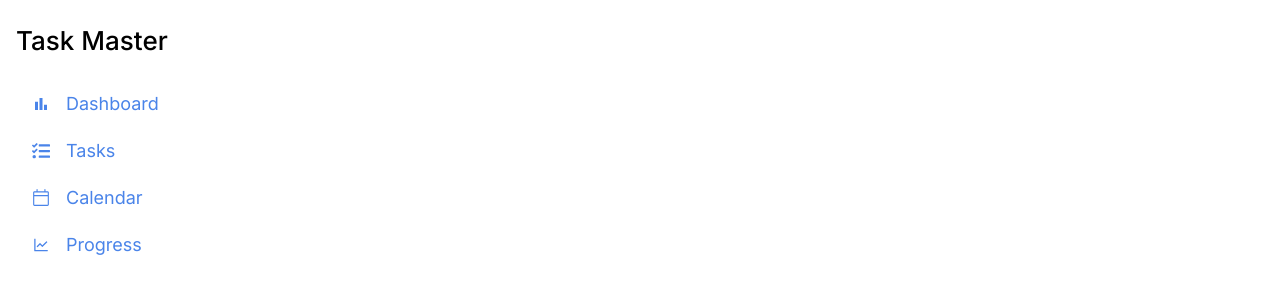
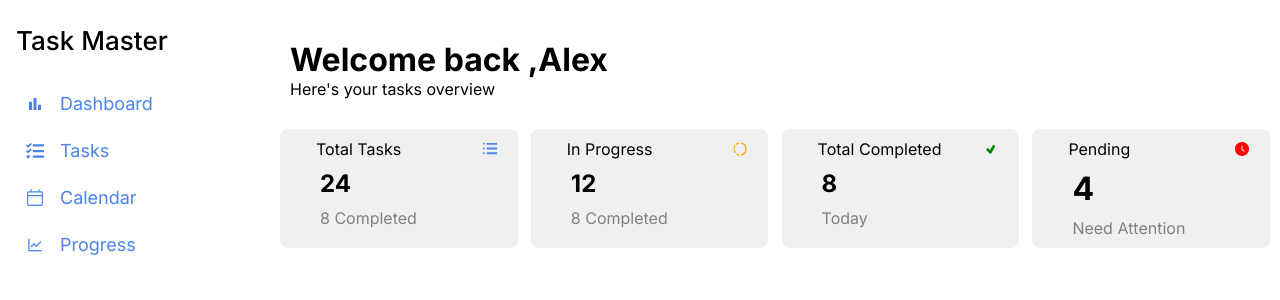
Before and after one commit to Chaos3108/TaskMaster, a React (Create React App) app: page / in a window 1280 px wide. Shown: the top 300 px of the page. Built offline with nearby package versions, Linux system fonts and the light colour scheme.

Commit message:
Added Header and cards in the dashboard

```diff
--- a/src/App.js
+++ b/src/App.js
@@ -5,14 +5,18 @@ import { Route, BrowserRouter as Router, Routes } from "react-router-dom";
 import Dashboard from "./pages/Dashboard";
 function App() {
   return (
-    <>
-    <Router>
-      <Navbar/>
-      <Routes>
-        <Route path="/" element={<Dashboard/>} />
-      </Routes>
-    </Router>
-    </>
+    <div style={{ display: "flex", width: "100vw", height: "100vh" }}>
+      <div style={{ width: "250px", minWidth: "250px", background: "#282c34" }}>
+        <Navbar />
+      </div>
+
+      <div style={{ flex: 1, padding: "20px" }}>
+        <Routes>
+          <Route path="/" element={<Dashboard />} />
+          <Route path="/dashboard" element={<Dashboard />} />
+        </Routes>
+      </div>
+    </div>
   );
 }
 
--- a/src/components/Navbar/Navbar.css
+++ b/src/components/Navbar/Navbar.css
@@ -5,7 +5,7 @@
   justify-content: start;
   align-items: center;
 }
-.nav-bar-heading{
+.nav-bar-heading {
   height: 80px;
   align-items: center;
   display: flex;
@@ -27,7 +27,7 @@
   position: fixed;
 }
 
-.nav-text{
+.nav-text {
   display: flex;
   justify-content: start;
   align-items: center;
@@ -41,16 +41,22 @@
   height: 100%;
   display: flex;
   align-items: center;
-    padding: 5px 16px;
+  padding: 5px 10px;
+}
+.nav-text a.active {
+  background: #eff6ff;
+  color: white;
+  border-radius: 4px;
 }
 
-.nav-text a:hover{
+.nav-text a:hover {
   background: #eff6ff;
 }
-.nav-menu-items{
+
+.nav-menu-items {
   width: 100%;
 }
-.navbar-toggle{
+.navbar-toggle {
   background-color: white;
   width: 100%;
   height: 80%;
@@ -58,6 +64,6 @@
   justify-content: start;
   align-items: center;
 }
-span{
+span {
   margin-left: 16px;
 }
--- a/src/index.js
+++ b/src/index.js
@@ -1,13 +1,15 @@
-import React from 'react';
-import ReactDOM from 'react-dom/client';
-import './index.css';
-import App from './App';
-import reportWebVitals from './reportWebVitals';
-
-const root = ReactDOM.createRoot(document.getElementById('root'));
+import React from "react";
+import ReactDOM from "react-dom/client";
+import "./index.css";
+import App from "./App";
+import reportWebVitals from "./reportWebVitals";
+import { BrowserRouter } from "react-router-dom";
+const root = ReactDOM.createRoot(document.getElementById("root"));
 root.render(
   <React.StrictMode>
-    <App />
+    <BrowserRouter>
+      <App />
+    </BrowserRouter>
   </React.StrictMode>
 );
 
--- /dev/null
+++ b/src/pages/Dashboard.css
@@ -0,0 +1,40 @@
+.dashboard-header {
+  display: flex;
+  flex-direction: column;
+  /* justify-content: space-between; */
+  /* align-items: center; */
+  padding: 20px;
+}
+.dashboard-cards {
+  display: flex;
+  flex-direction: row;
+  width: 100%;
+  justify-content: space-between;
+  /* align-items: center; */
+  margin: 10px;
+  /* height: 10vh; */
+  /* background: #000; */
+}
+.dashboard-card {
+  display: flex;
+  flex-direction: column;
+  width: 24%;
+  background-color: #f0f0f0;
+  border-radius: 8px;
+  padding: 10px 20px;
+}
+.card-header {
+  display: flex;
+  flex-direction: row;
+  justify-content: space-between;
+  align-items: center;
+}
+.task-text {
+  text-align: left;
+  padding: 10px 20px;
+}
+.sub-text {
+  /* text-align: left; */
+  padding-left: 20px;
+  color: gray;
+}
--- a/src/pages/Dashboard.js
+++ b/src/pages/Dashboard.js
@@ -1,9 +1,54 @@
-import React from 'react'
-
+import React from "react";
+import "./Dashboard.css";
+import { TfiMenuAlt } from "react-icons/tfi";
+import { TbProgress } from "react-icons/tb";
+import { TiTick } from "react-icons/ti";
+import { AiFillClockCircle } from "react-icons/ai";
 const Dashboard = () => {
   return (
-    <div>Dashboard</div>
-  )
-}
+    <div>
+      <div className="dashboard-header">
+        <>
+          <h1>Welcome back ,Alex</h1>
+          <p>Here's your tasks overview</p>
+        </>
+      </div>
+      <div className="dashboard-cards">
+        <div className="dashboard-card">
+          <div className="card-header">
+            <span> Total Tasks </span>
+            <TfiMenuAlt color="#4a84e9" />
+          </div>
+          <h2 className="task-text">24</h2>
+          <p className="sub-text">8 Completed</p>
+        </div>
+        <div className="dashboard-card">
+          <div className="card-header">
+            <span> In Progress </span>
+            <TbProgress color="orange" />
+          </div>
+          <h2 className="task-text">12</h2>
+          <p className="sub-text">8 Completed</p>
+        </div>
+        <div className="dashboard-card">
+          <div className="card-header">
+            <span> Total Completed </span>
+            <TiTick color="green" />
+          </div>
+          <h2 className="task-text">8</h2>
+          <p className="sub-text">Today</p>
+        </div>
+        <div className="dashboard-card">
+          <div className="card-header">
+            <span> Pending </span>
+            <AiFillClockCircle color="red" />
+          </div>
+          <h1 className="task-text">4</h1>
+          <p className="sub-text"> Need Attention</p>
+        </div>
+      </div>
+    </div>
+  );
+};
 
-export default Dashboard
+export default Dashboard;
```
Lines whose indentation alone changed are shown as unchanged.
